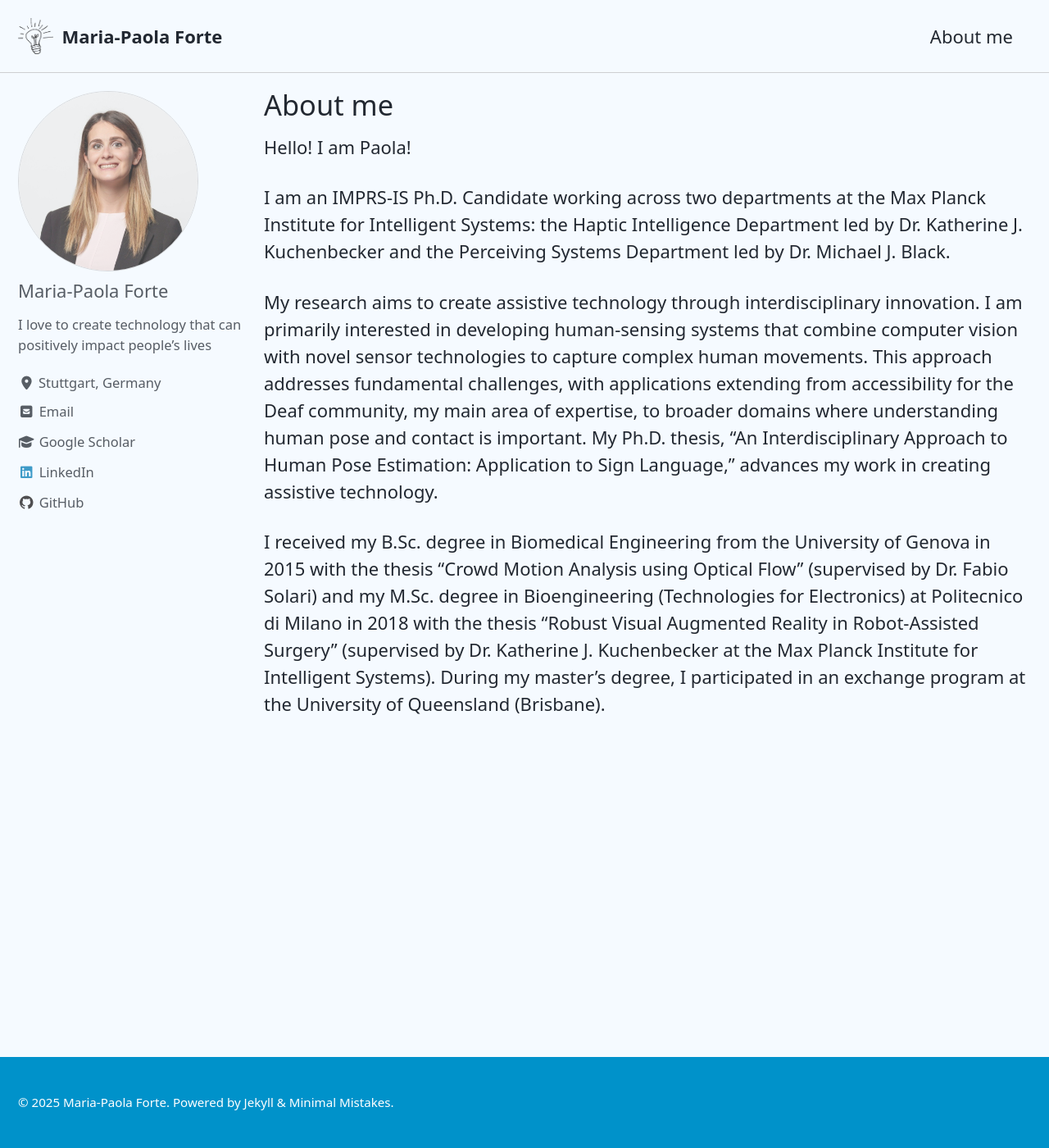
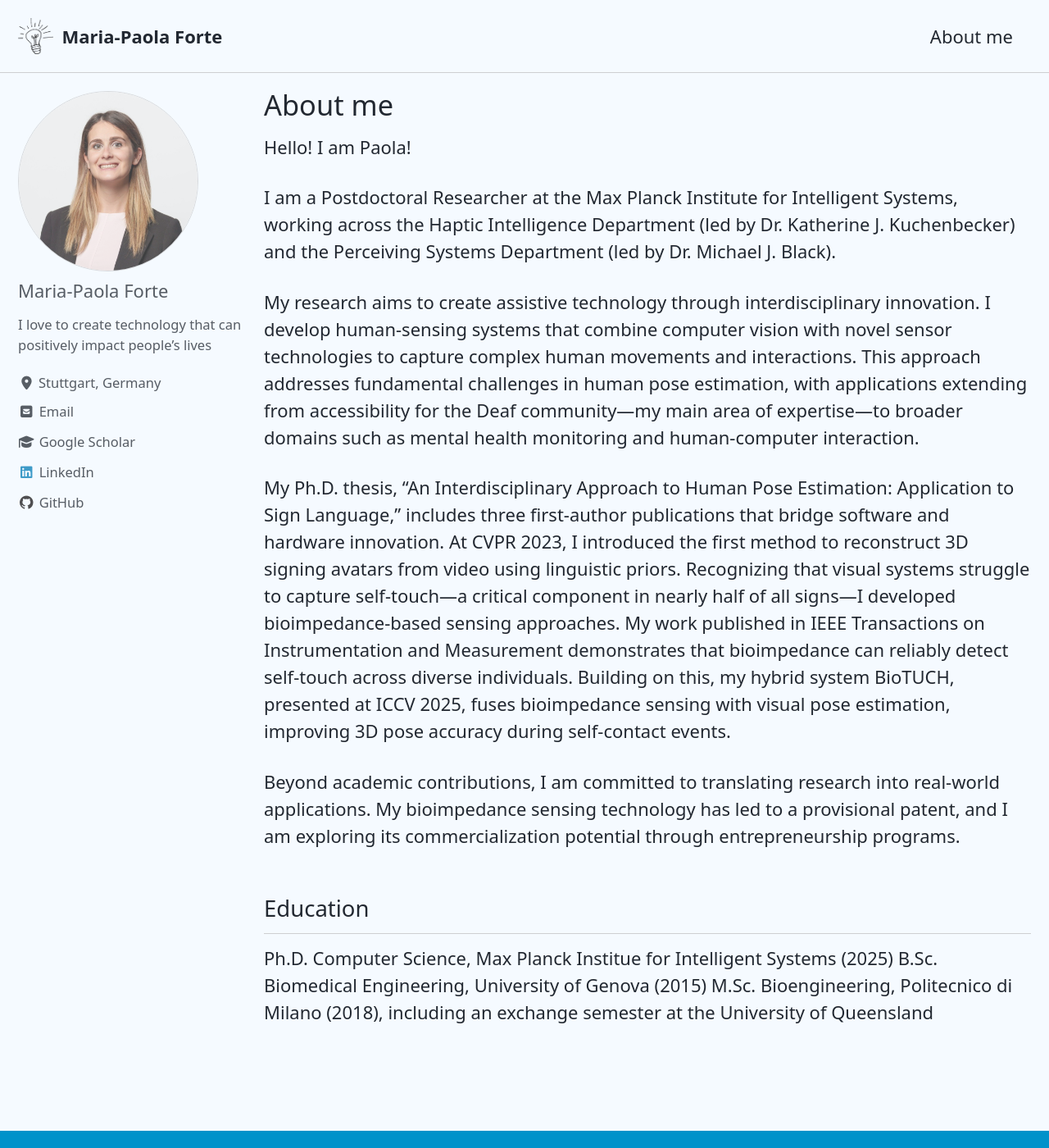
Before and after one commit to MPForte/MPForte.github.io, a Jekyll site: the page built from _pages/index.md, in a window 1280 px wide and 1400 px high. Shown: the whole window at 82% size. Built offline with Jekyll 4.4.1, drawn with Linux system fonts in a browser that asks for light colours; cached includes are drawn as plain includes.

Commit message:
Update bio

```diff
--- a/_pages/index.md
+++ b/_pages/index.md
@@ -9,10 +9,15 @@ classes:
 
 Hello! I am Paola!
 
-I am an IMPRS-IS Ph.D. Candidate working across two departments at the Max Planck Institute for Intelligent Systems: the Haptic Intelligence Department led by Dr. Katherine J. Kuchenbecker and the Perceiving Systems Department led by Dr. Michael J. Black.
+I am a Postdoctoral Researcher at the Max Planck Institute for Intelligent Systems, working across the Haptic Intelligence Department (led by Dr. Katherine J. Kuchenbecker) and the Perceiving Systems Department (led by Dr. Michael J. Black).
 
-My research aims to create assistive technology through interdisciplinary innovation. I am primarily interested in developing human-sensing systems that combine computer vision with novel sensor technologies to capture complex human movements.
-This approach addresses fundamental challenges, with applications extending from accessibility for the Deaf community, my main area of expertise, to broader domains where understanding human pose and contact is important.
-My Ph.D. thesis, "An Interdisciplinary Approach to Human Pose Estimation: Application to Sign Language," advances my work in creating assistive technology.
+My research aims to create assistive technology through interdisciplinary innovation. I develop human-sensing systems that combine computer vision with novel sensor technologies to capture complex human movements and interactions. This approach addresses fundamental challenges in human pose estimation, with applications extending from accessibility for the Deaf community—my main area of expertise—to broader domains such as mental health monitoring and human-computer interaction.
 
-I received my B.Sc. degree in Biomedical Engineering from the University of Genova in 2015 with the thesis "Crowd Motion Analysis using Optical Flow" (supervised by Dr. Fabio Solari) and my M.Sc. degree in Bioengineering (Technologies for Electronics) at Politecnico di Milano in 2018 with the thesis "Robust Visual Augmented Reality in Robot-Assisted Surgery" (supervised by Dr. Katherine J. Kuchenbecker at the Max Planck Institute for Intelligent Systems). During my master's degree, I participated in an exchange program at the University of Queensland (Brisbane).
+My Ph.D. thesis, "An Interdisciplinary Approach to Human Pose Estimation: Application to Sign Language," includes three first-author publications that bridge software and hardware innovation. At CVPR 2023, I introduced the first method to reconstruct 3D signing avatars from video using linguistic priors. Recognizing that visual systems struggle to capture self-touch—a critical component in nearly half of all signs—I developed bioimpedance-based sensing approaches. My work published in IEEE Transactions on Instrumentation and Measurement demonstrates that bioimpedance can reliably detect self-touch across diverse individuals. Building on this, my hybrid system BioTUCH, presented at ICCV 2025, fuses bioimpedance sensing with visual pose estimation, improving 3D pose accuracy during self-contact events.
+
+Beyond academic contributions, I am committed to translating research into real-world applications. My bioimpedance sensing technology has led to a provisional patent, and I am exploring its commercialization potential through entrepreneurship programs.
+
+## Education
+Ph.D. Computer Science, Max Planck Institue for Intelligent Systems (2025)
+B.Sc. Biomedical Engineering, University of Genova (2015)
+M.Sc. Bioengineering, Politecnico di Milano (2018), including an exchange semester at the University of Queensland
```
